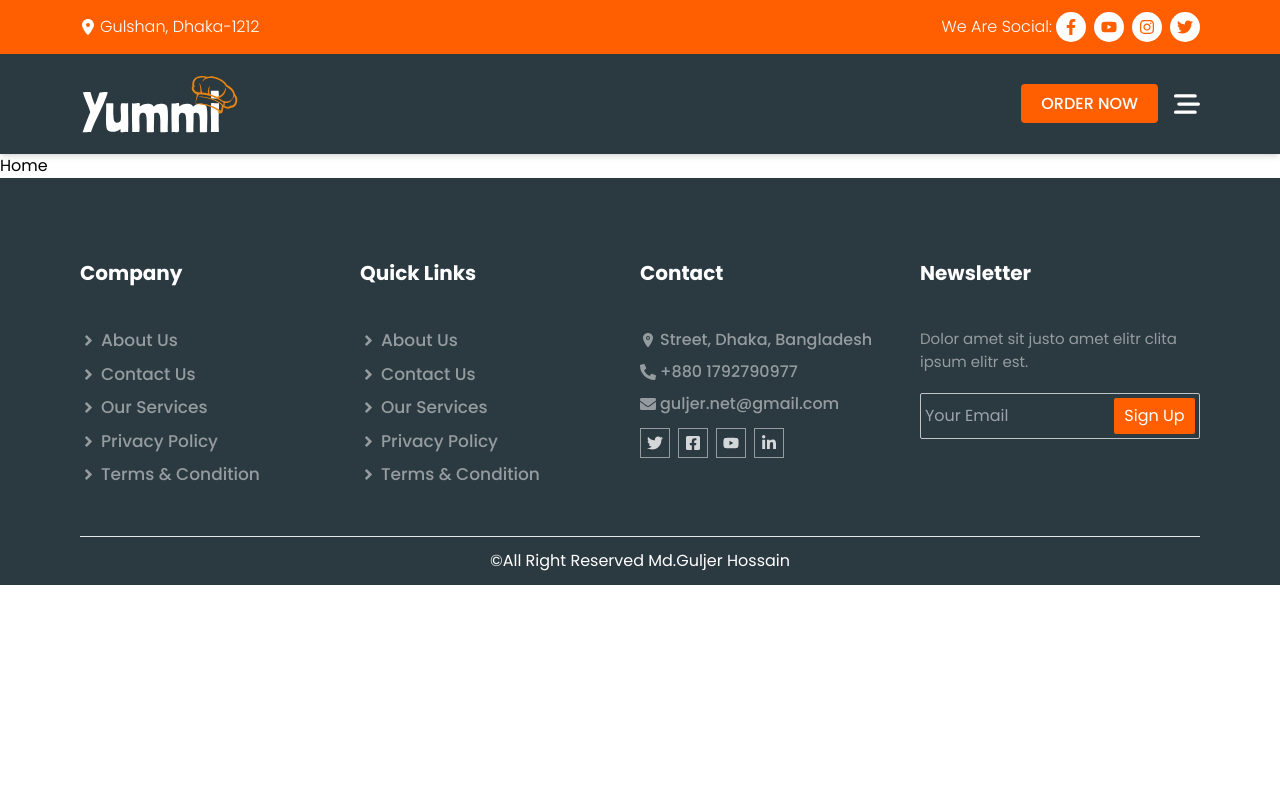
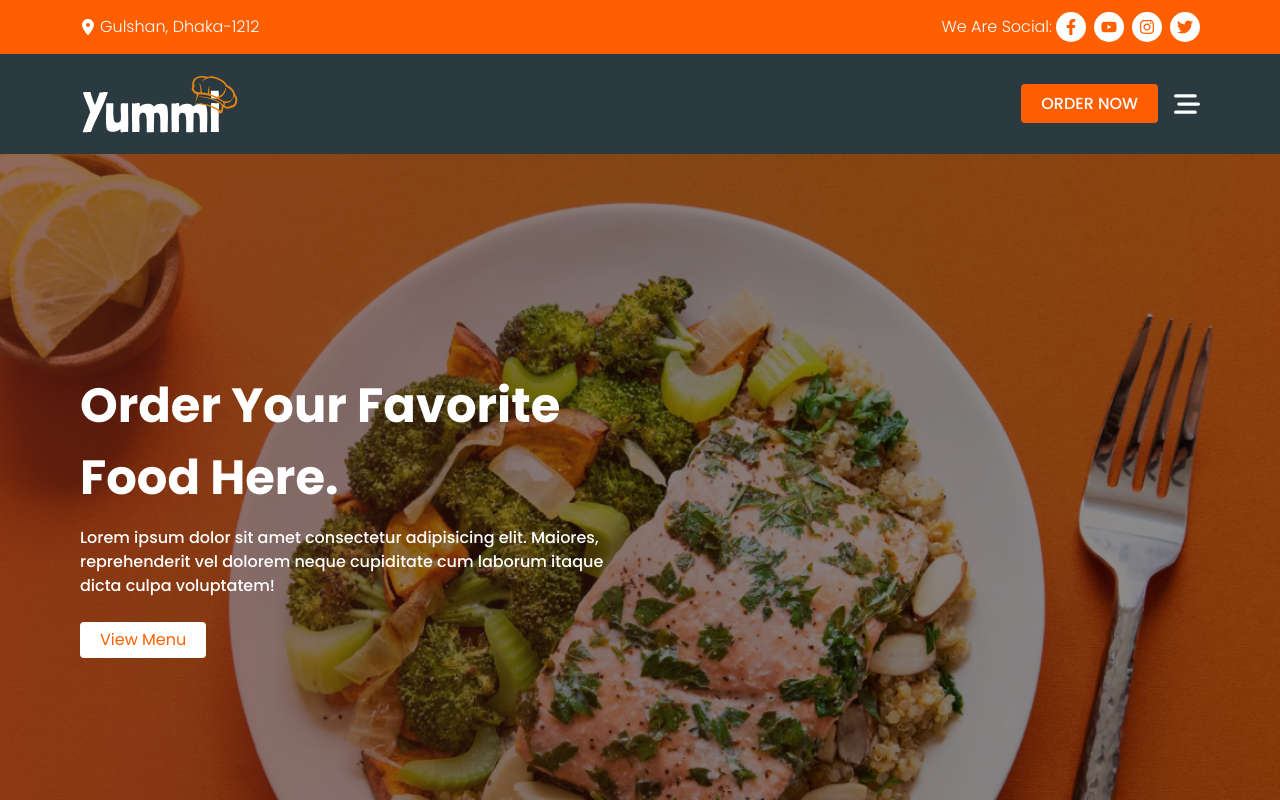
Before and after one commit to guljer77/yummi-food, a React (Vite) app: page / in a window 1280 px wide. Shown: the top 800 px of the page. Built offline with nearby package versions, Linux system fonts and the light colour scheme; no server answers.

Commit message:
add login and registration with firebase

```diff
--- a/src/Components/Header/Header.jsx
+++ b/src/Components/Header/Header.jsx
@@ -60,7 +60,7 @@ function Header() {
             </div>
           </div>
           {menu && (
-            <div className="z-50 top-0 absolute h-full right-0 bg-gray-900 w-[300px]">
+            <div className="z-50 top-0 fixed h-full right-0 bg-gray-900 w-[300px]">
               <div onClick={()=> setMenu(!menu)} className="flex pb-5 items-center justify-end text-white mt-5 mr-5 text-[26px]">
                 <IoClose />
               </div>
--- /dev/null
+++ b/src/Pages/Home/Banner/Banner.jsx
@@ -0,0 +1,26 @@
+import React from "react";
+import "./banner.css";
+import Container from "../../../Components/Container";
+import { Link } from "react-router-dom";
+
+function Banner() {
+  return (
+    <div className="banner-img">
+      <Container>
+        <div className="flex items-center justify-start w-full h-[90vh]">
+          <div className="text-white">
+            <h2 className="lg:text-[48px] text-[26px] lg:w-2/4 w-4/5 font-bold">Order Your Favorite Food Here.</h2>
+            <p className="lg:w-2/4 w-full text-[16px] font-medium py-3">
+              Lorem ipsum dolor sit amet consectetur adipisicing elit. Maiores,
+              reprehenderit vel dolorem neque cupiditate cum laborum itaque
+              dicta culpa voluptatem!
+            </p>
+            <Link to="/menu" className="inline-block px-5 py-[6px] mt-3 bg-white text-primary rounded">View Menu</Link>
+          </div>
+        </div>
+      </Container>
+    </div>
+  );
+}
+
+export default Banner;
--- /dev/null
+++ b/src/Pages/Home/Banner/banner.css
@@ -0,0 +1,21 @@
+.banner-img{
+  background-image: url('./../../../assets/header_img.png');
+  background-repeat: no-repeat;
+  background-position: center;
+  background-size: cover;
+  width: 100%;
+  height: 90vh;
+  position: relative;
+  z-index: 30;
+}
+.banner-img::after{
+  content: "";
+  position: absolute;
+  top: 0;
+  left: 0;
+  width: 100%;
+  height: 90vh;
+  z-index: -30;
+  background-color: black;
+  opacity: 0.4;
+}
--- a/src/Pages/Home/Home.jsx
+++ b/src/Pages/Home/Home.jsx
@@ -1,9 +1,12 @@
-import React from 'react'
+import React from "react";
+import Banner from "./Banner/Banner";
 
 function Home() {
   return (
-    <div>Home</div>
-  )
+    <>
+      <Banner />
+    </>
+  );
 }
 
-export default Home
+export default Home;
```
